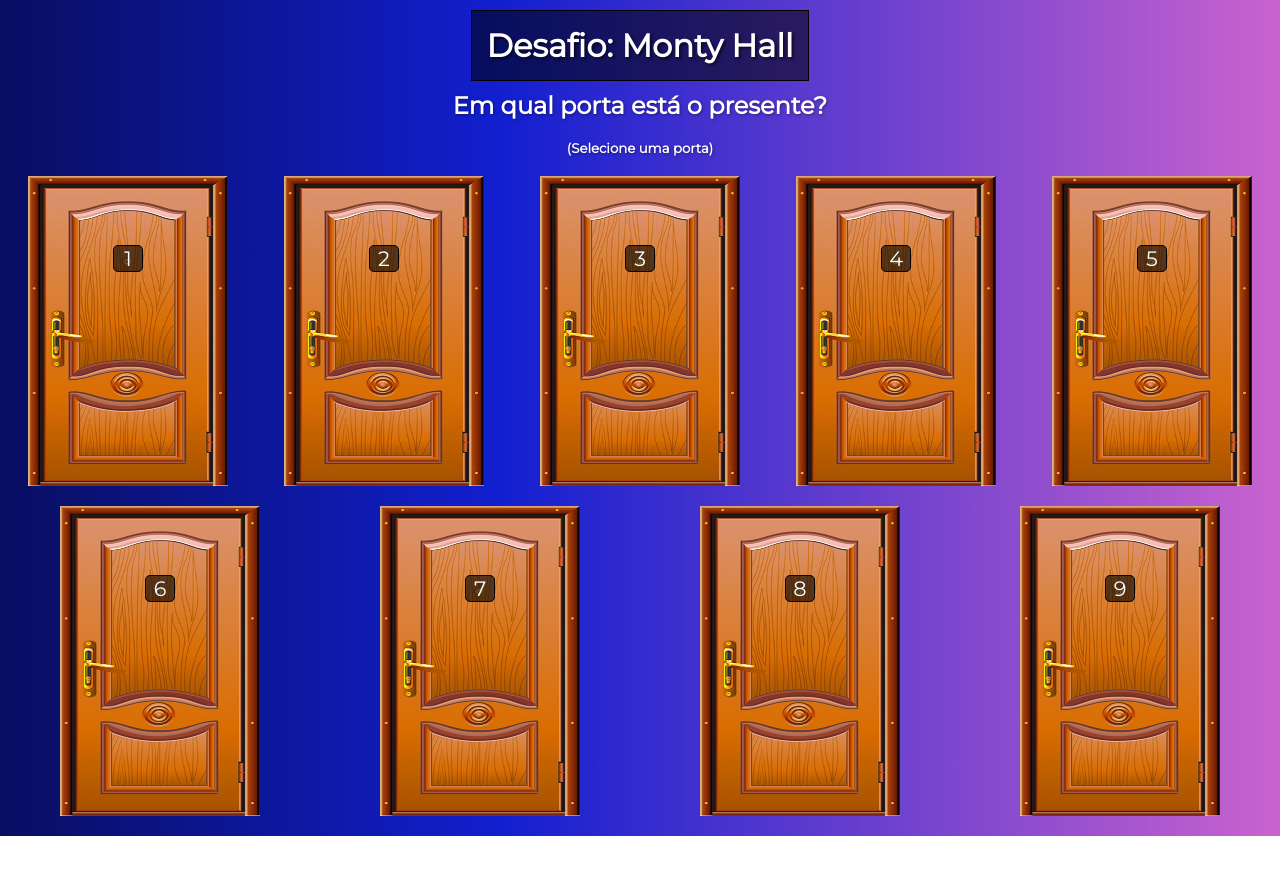
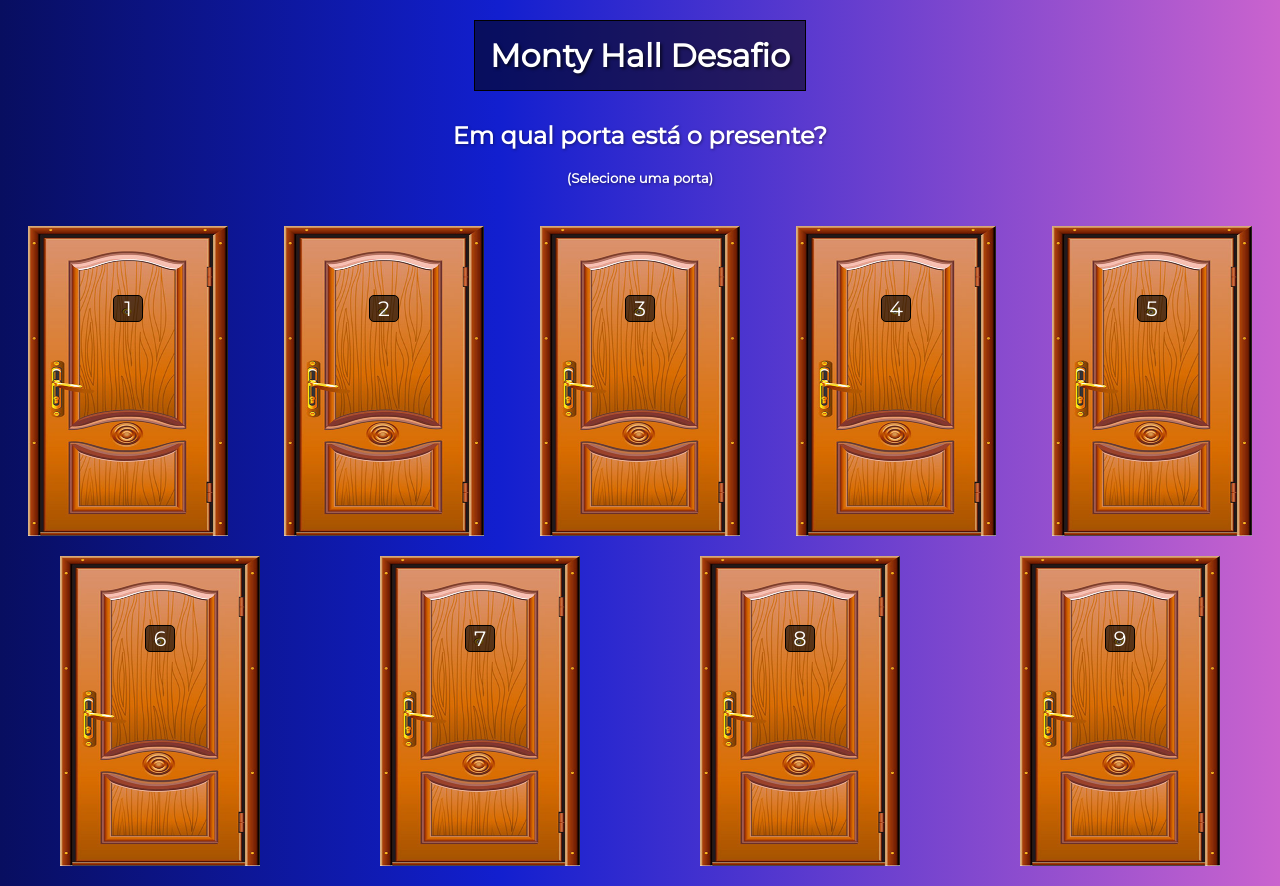
Before and after one commit to MaraisaFerreira/vue-monty-hall, a Vue app: page / in a window 1280 px wide. Before the commit the page ends 836 px from the top, so only its background shows below. Built offline with nearby package versions, Linux system fonts and the light colour scheme.

Commit message:
margin layout alterada

```diff
--- a/src/App.vue
+++ b/src/App.vue
@@ -1,7 +1,7 @@
 <template>
 	<div id="app">
-		<h1>Desafio: Monty Hall</h1>
-		<div>
+		<h1>Monty Hall Desafio</h1>
+		<div class="msgs">
 			<!-- inicial -->
 			<h2 v-if="!selected">Em qual porta está o presente?</h2>
 			<h5 v-if="!selected">(Selecione uma porta)</h5>
@@ -214,11 +214,15 @@ body {
 	align-items: center;
 }
 
+.msgs {
+	margin: 20px 0;
+}
+
 #app h1 {
 	text-shadow: var(--shadow-h1);
 	background: #0008;
 	padding: 15px;
-	margin-top: 10px;
+	margin-top: 20px;
 	border: 1px solid black;
 	text-align: center;
 }
```
